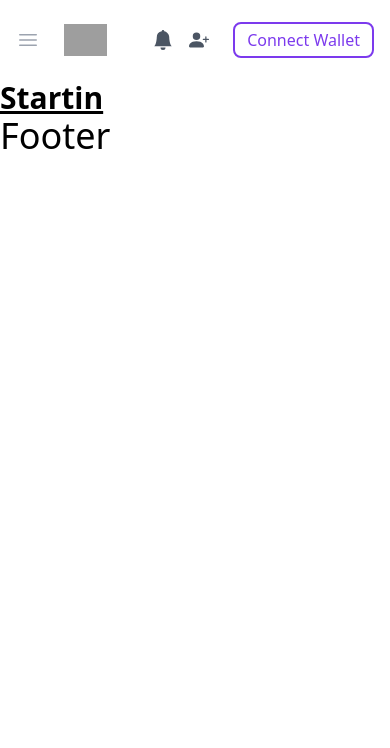
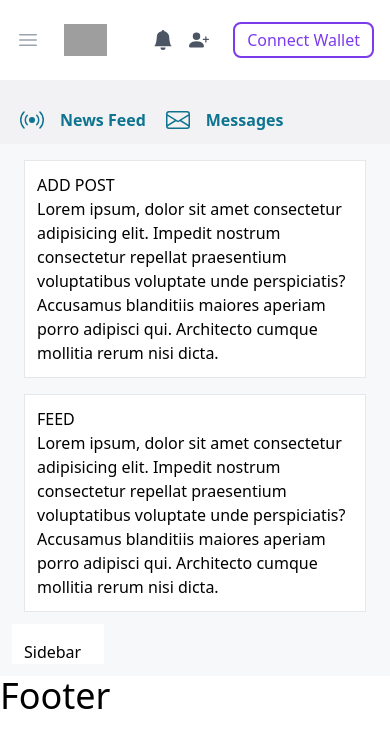
Before and after one commit to mocutasorin/social-web3, a Next.js app: page / in a window 390 px wide. Shown: the top 748 px of the page. Built offline with nearby package versions, Linux system fonts and the light colour scheme; grey boxes are pictures that could not be loaded.

Commit message:
create the layout(responsive)

```diff
--- /dev/null
+++ b/components/AddPost.tsx
@@ -0,0 +1,13 @@
+const AddPost = () => (
+  <div className="bg-white border-gray-200 border-solid border p-3">
+    <h2>ADD POST</h2>
+    <p>
+      Lorem ipsum, dolor sit amet consectetur adipisicing elit. Impedit nostrum
+      consectetur repellat praesentium voluptatibus voluptate unde perspiciatis?
+      Accusamus blanditiis maiores aperiam porro adipisci qui. Architecto cumque
+      mollitia rerum nisi dicta.
+    </p>
+  </div>
+);
+
+export default AddPost;
--- /dev/null
+++ b/components/Feed.tsx
@@ -0,0 +1,13 @@
+const Feed = () => (
+  <div className="bg-white border-gray-200 border-solid border p-3">
+    <h2>FEED</h2>
+    <p>
+      Lorem ipsum, dolor sit amet consectetur adipisicing elit. Impedit nostrum
+      consectetur repellat praesentium voluptatibus voluptate unde perspiciatis?
+      Accusamus blanditiis maiores aperiam porro adipisci qui. Architecto cumque
+      mollitia rerum nisi dicta.
+    </p>
+  </div>
+);
+
+export default Feed;
--- /dev/null
+++ b/components/Sidebar.tsx
@@ -0,0 +1,13 @@
+const Sidebar = () => {
+  return (
+    <aside className="bg-white px-3 pt-4 flex w-1/4">
+      <ul>
+        <li>
+          <a href="#">Sidebar</a>
+        </li>
+      </ul>
+    </aside>
+  );
+};
+
+export default Sidebar;
--- a/components/VerticalMenu.tsx
+++ b/components/VerticalMenu.tsx
@@ -1,7 +1,28 @@
+import { BsBroadcast, BsEnvelope } from "react-icons/bs";
+
 export default function VerticalMenu() {
   return (
-    <div>
-      <h1 className="text-4xl">Vertical Menu</h1>
+    <div className=" bg-bg-verticalMenu pt-4 w-full sm:w-1/5 flex">
+      <ul className="pt-0 sm:pt-4 flex flex-1 flex-row sm:flex-col">
+        <li>
+          <a
+            href="#"
+            className="flex items-center pl-4 py-3 text-base font-semibold border-l-4 border-bg-verticalMenu text-cyan-700 transition ease-in-out delay-150 hover:bg-bg-hoverVertical hover:border-cyan-700 hover:border-l-4"
+          >
+            <BsBroadcast className="mr-4 text-2xl" />
+            News Feed
+          </a>
+        </li>
+        <li>
+          <a
+            href="#"
+            className="flex items-center pl-4 py-3 text-base font-semibold border-l-4 border-bg-verticalMenu text-cyan-700 transition ease-in-out delay-150 hover:bg-bg-hoverVertical hover:border-cyan-700 hover:border-l-4"
+          >
+            <BsEnvelope className="mr-4 text-2xl" />
+            Messages
+          </a>
+        </li>
+      </ul>
     </div>
   );
 }
--- a/layouts/MainLayout.tsx
+++ b/layouts/MainLayout.tsx
@@ -2,6 +2,8 @@ import Head from "next/head";
 import { ReactNode } from "react";
 import Footer from "../components/Footer";
 import Header from "../components/Header";
+import Sidebar from "../components/Sidebar";
+import VerticalMenu from "../components/VerticalMenu";
 
 type Props = {
   children: ReactNode;
@@ -17,7 +19,16 @@ export default function MainLayout({ children, title }: Props) {
         <meta name="viewport" content="initial-scale=1.0, width=device-width" />
       </Head>
       <Header title={title} />
-      {children}
+      <div className="flex w-full flex-col sm:flex-row">
+        <VerticalMenu />
+        <div className="bg-bg-mainLayout flex flex-1 flex-col sm:flex-row gap-3 p-3">
+          <main className="flex pt-1 px-3 flex-1 flex-col gap-4">
+            {children}
+          </main>
+          <Sidebar />
+        </div>
+      </div>
+
       <Footer />
     </>
   );
--- a/pages/index.tsx
+++ b/pages/index.tsx
@@ -1,12 +1,15 @@
 import { NextPage } from "next";
 import Head from "next/head";
 import Image from "next/image";
+import AddPost from "../components/AddPost";
+import Feed from "../components/Feed";
 import MainLayout from "../layouts/MainLayout";
 
 const Home: NextPage = () => {
   return (
     <MainLayout title="Homepage">
-      <h1 className="text-3xl font-bold underline">Startin</h1>
+      <AddPost />
+      <Feed />
     </MainLayout>
   );
 };
--- a/tailwind.config.js
+++ b/tailwind.config.js
@@ -3,12 +3,18 @@ module.exports = {
   content: [
     "./pages/**/*.{js,ts,jsx,tsx}",
     "./components/**/*.{js,ts,jsx,tsx}",
+    "./layouts/**/*.{js,ts,jsx,tsx}",
   ],
   theme: {
     extend: {
       screens: {
         md: "955px",
       },
+      colors: {
+        "bg-verticalMenu": "#f2f2f4",
+        "bg-mainLayout": "#f6f8fa",
+        "bg-hoverVertical": "#fdfdfd",
+      },
     },
   },
   plugins: [],
```
